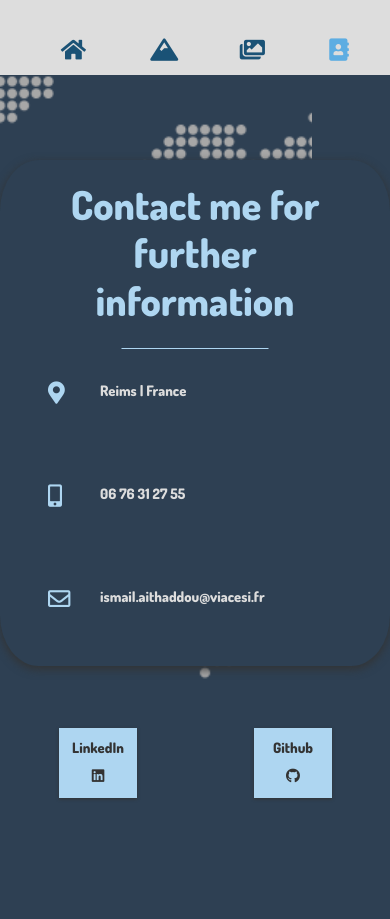
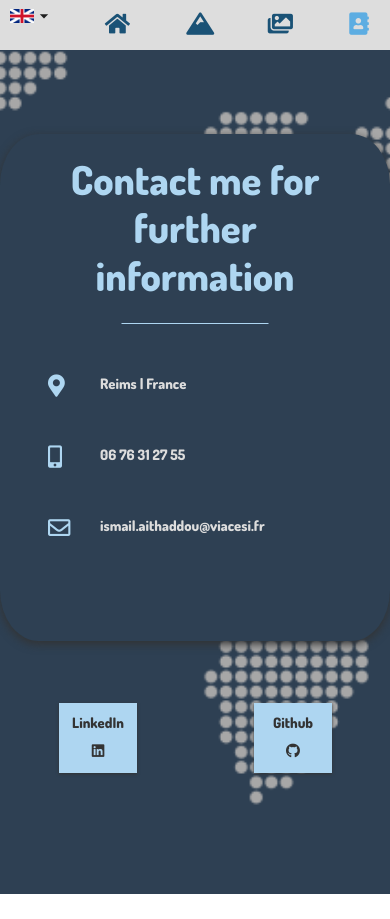
Before and after one commit to AHIsma/myWebsite, a React (Create React App) app: page /#/contact in a window 390 px wide. After the commit the page ends 894 px from the top, so only its background shows below. Built offline with nearby package versions, Linux system fonts and the light colour scheme; a web font is replaced by a local one; what i18next-xhr-backend would draw is missing.

Commit message:
fix responsiveness

```diff
--- a/src/Components/LanguageSelect.js
+++ b/src/Components/LanguageSelect.js
@@ -24,7 +24,7 @@ const LanguageSelect = () => {
   }, [menuAnchor, selected]);
 
   return (
-    <div className="justify-content-start align-items-center language-select-root">
+    <div className="lang justify-content-start align-items-center language-select-root">
       <Button className="w-25" onClick={({ currentTarget }) => setMenuAnchor(currentTarget)}>
         <img className="w-50" src={languageMap[selected].icon} alt="flag"></img>
         <ArrowDropDown fontSize="small" />
--- a/src/Components/portfolio/Project.js
+++ b/src/Components/portfolio/Project.js
@@ -1,25 +1,28 @@
 import React, { Component } from 'react';
 import { withTranslation } from 'react-i18next';
+import $ from 'jquery';
 
 
 class componentName extends Component {
   state = {
     showInfo: false
   }
-
   handleInfo = () => {
     this.setState({
       showInfo:!this.state.showInfo
     })
   }
 
-
+  popup_style = () => {
+      return {
+        top: $(window).scrollTop()+100
+      }
+    }
   render() {
     const {t} = this.props;
     const {name, languagesIcons, source, info, picture,gif} = this.props.item;
     return (
       <div className="project">
-
         <div className="icons">
           {languagesIcons.map(icon =>
             <i className={icon} key={icon}></i>
@@ -34,7 +37,7 @@ class componentName extends Component {
         {
           this.state.showInfo && (
             <div className="showInfos">
-              <div className="infosContent">
+              <div className="infosContent" style={this.popup_style()}>
                 <div className="head">
                   <h2>{name}</h2>
                   <div className="sourceCode">
--- a/src/Styles/components/_navigation.scss
+++ b/src/Styles/components/_navigation.scss
@@ -271,14 +271,23 @@ $split-color:     #b1b1b1;
 @media (max-width: 992px){
   .sidebar {
     display: flex;
-    min-height: 50px;
+    max-height: 10px;
+    min-height: 50px !important;
     min-width: 100% !important;
-    .id, .socialNetwork {
+    .Logo, .socialNetwork {
       display: none;
     }
+
+    .id {
+      display: flex;
+      text-align: unset;
+      width: min-content;
+    }
+
     .navigation {
       width: 100%;
-      padding: .1rem 1rem;
+      padding: 0;
+      margin-top: 0 !important;
 
       ul {
         display: flex;
--- a/src/Styles/pages/_contact.scss
+++ b/src/Styles/pages/_contact.scss
@@ -156,8 +156,16 @@
   }
   @media screen and (max-width: 500px){
     .contactContent {
+      .header {
+        width: 100%;
+        height: 100%;
+      }
       .contactBox {
         min-width: 100% !important;
+        ul {
+          margin-top: 25%;
+          height: 45% !important;
+        }
       }
       a, span {
         font-size: .9rem !important;
--- a/src/Styles/pages/_home.scss
+++ b/src/Styles/pages/_home.scss
@@ -76,8 +76,10 @@
       &:after {
       background: url('../../Img/bckgrnd5.jpeg') no-repeat center/cover;
       }
+      position: unset !important;
+      min-height: 100vh;
       .content{
-        top: 10% !important;
+        top: 20% !important;
         h1 {
           padding: 1rem 0rem 1.5rem !important;
           font-size: 3rem !important;
--- a/src/Styles/pages/_portfolio.scss
+++ b/src/Styles/pages/_portfolio.scss
@@ -240,13 +240,17 @@
 
       .project {
         grid-template-rows: 20px 60px 180px 30px !important;
-        width: 65% !important;
-        .infosContent {
-          width: 100% !important;
+        width: 75% !important;
+        .showInfos {
+          .infosContent {
+            width: 90% !important;
+            left: 0 !important;
+          }
+          img {
+            height: 100% !important;
+          }
         }
-        img {
-          height: 100% !important;
-        }
+
       }
     }
   }
```
